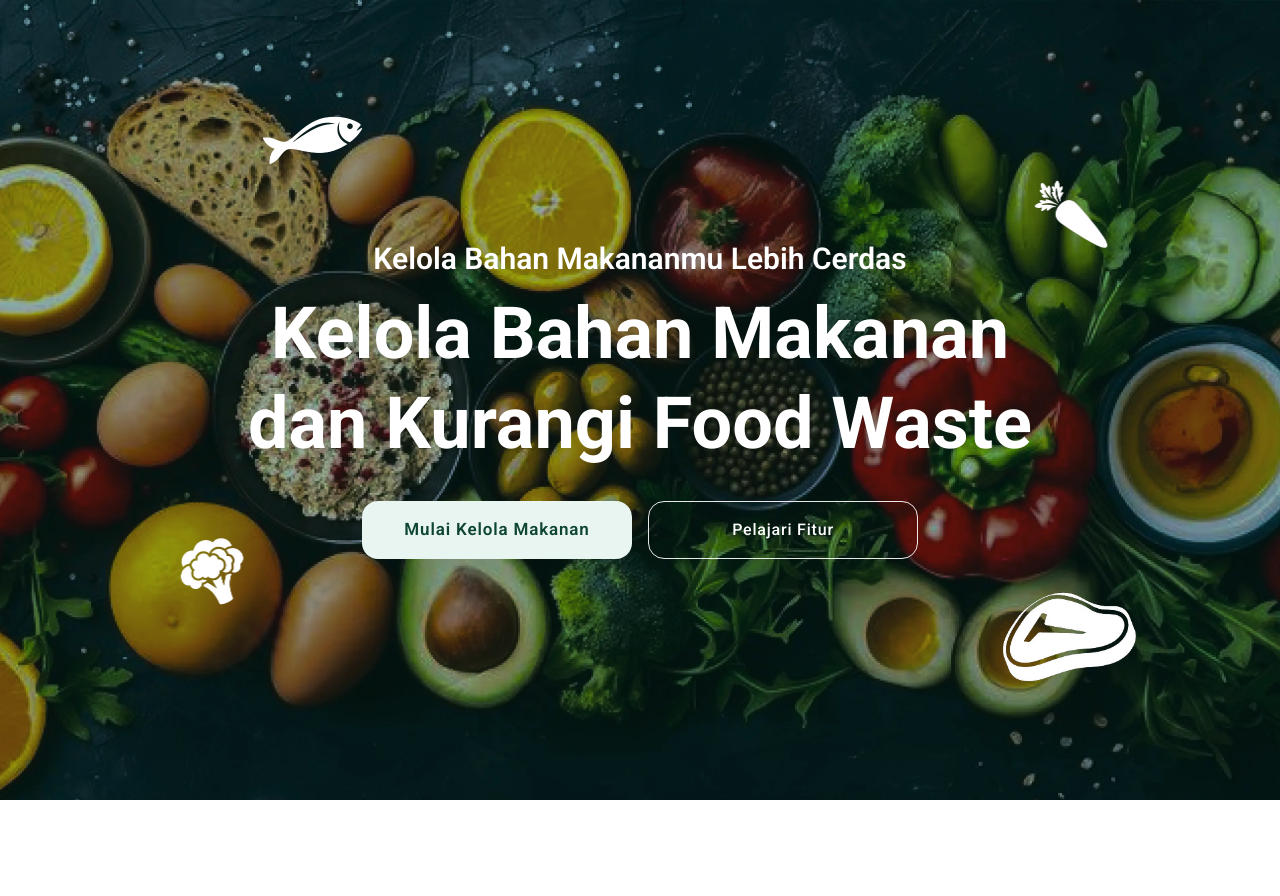
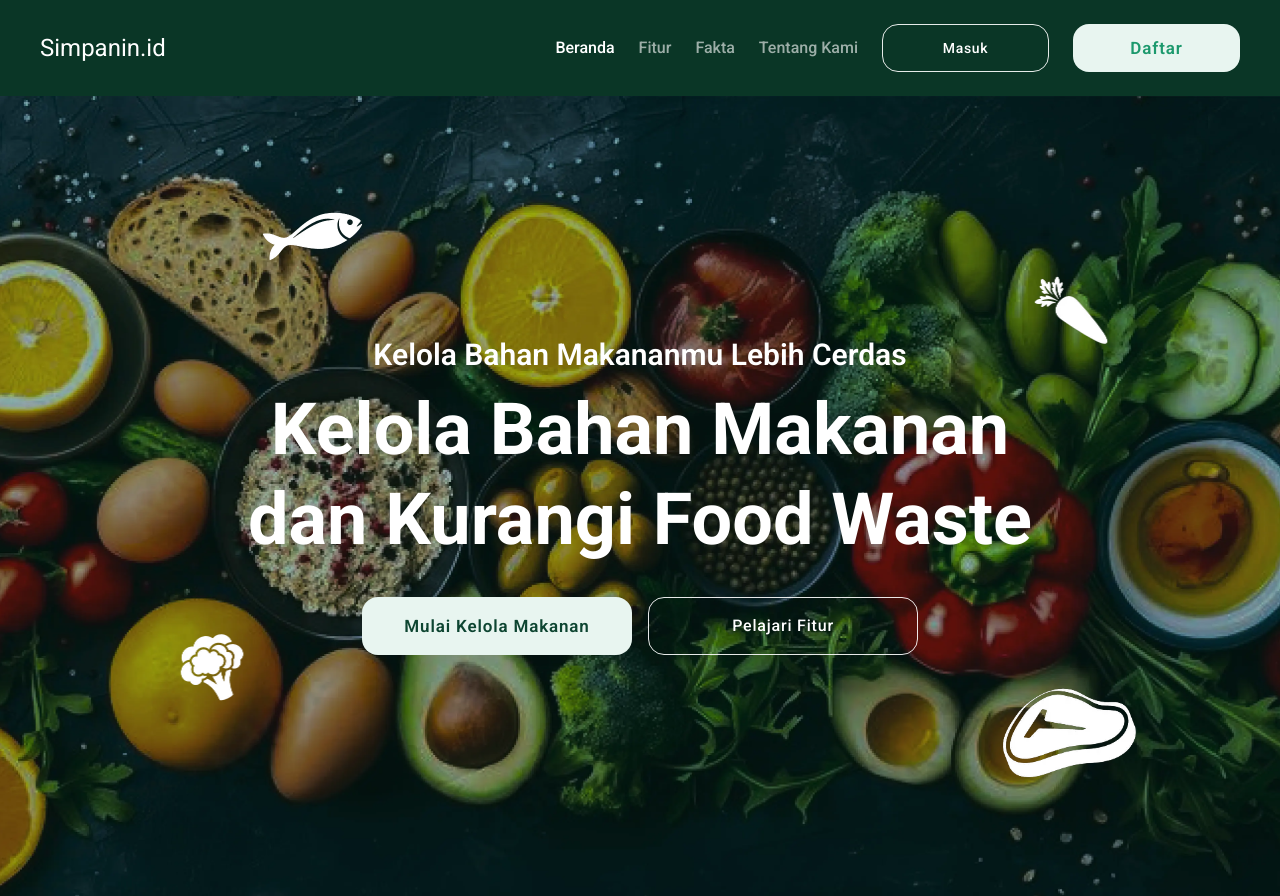
Before and after one commit to jasonenkristo123/BCC-INTERN, a Next.js app: page /landing in a window 1280 px wide. Before the commit the page ends 800 px from the top, so only its background shows below. Built offline with nearby package versions, Linux system fonts and the light colour scheme.

Commit message:
feat: add reusable navigation bar and add it to layout

```diff
--- a/postcss.config.mjs
+++ b/postcss.config.mjs
@@ -4,7 +4,7 @@ const config = {
   },
   extends: {
     fontFamily: {
-      roboto: ["var(--font-roboto)", "sans-serif"],
+      roboto: ['var(--font-roboto)', 'sans-serif'],
     },
   },
 }
--- /dev/null
+++ b/src/app/(landing)/landing/page.tsx
@@ -0,0 +1,9 @@
+import HeroSection from '@/features/landing/components/hero-section'
+
+export default function LandingPage() {
+  return (
+    <section>
+      <HeroSection />
+    </section>
+  )
+}
--- /dev/null
+++ b/src/app/(landing)/layout.tsx
@@ -0,0 +1,11 @@
+import Navbar from "@/shared/components/layout/navbar";
+
+
+export default function LandingLayout({ children }: {children: React.ReactNode}) {
+    return (
+        <>
+            <Navbar />
+            {children}
+        </>
+    )
+}
--- a/src/app/globals.css
+++ b/src/app/globals.css
@@ -35,7 +35,8 @@
 
 @theme inline {
   --color-primary: #0a3626;
-  --color-primary-muda: #0D4531;
+  --color-primary-muda: #0d4531;
+  --color-primary-lebihmuda: #1C996D;
   --color-secondary: #115c41;
   --color-semi-white: #e8f5f0;
   --color-text-primary: #1c996d;
--- a/src/app/landing/page.tsx
+++ /dev/null
@@ -1,10 +0,0 @@
-import HeroSection from "@/features/landing/components/hero-section";
-
-
-export default function LandingPage() {
-    return (
-        <section>
-            <HeroSection />
-        </section>
-    )
-}
--- a/src/app/page.tsx
+++ b/src/app/page.tsx
@@ -1,9 +1,5 @@
 import { redirect } from 'next/navigation'
 
 export default function Home() {
-  return (
-    <main>
-      {redirect('/landing')}
-    </main>
-  )
+  return <main>{redirect('/landing')}</main>
 }
--- a/src/features/landing/components/hero-section.tsx
+++ b/src/features/landing/components/hero-section.tsx
@@ -1,9 +1,9 @@
-import Image from "next/image";
-import Button from "@/shared/components/ui/button";
+import Image from 'next/image'
+import Button from '@/shared/components/ui/button'
 
 export default function HeroSection() {
   return (
-        <section className="relative w-full h-screen overflow-hidden">
+    <section id='beranda' className="relative w-full h-screen overflow-hidden">
       <Image
         src="/assets/heroimg.webp"
         alt="Fresh vegetables and fruits background"
@@ -14,52 +14,58 @@ export default function HeroSection() {
         className="object-cover"
       />
 
-
       {/* Icons */}
       <div className="absolute inset-0 pointer-events-none">
         {/* Fish icon - top left */}
         <div className="absolute top-[11%] left-[19%] w-[142px] h-[101px]">
-                    <Image src="/assets/ikan.webp"
+          <Image
+            src="/assets/ikan.webp"
             alt="Fish Icon"
             priority
             quality={100}
             width={677}
             height={369}
-                        className="w-[142px] h-[101px]" />
+            className="w-[142px] h-[101px]"
+          />
         </div>
 
         {/* Broccoli icon - bottom left */}
         <div className="absolute bottom-[20%] left-[10%] w-[172px] h-[136px] ">
-                    <Image src="/assets/brokoli.webp"
+          <Image
+            src="/assets/brokoli.webp"
             alt="Broccoli Icon"
             priority
             quality={100}
             width={677}
             height={369}
-                        className="w-[172px] h-[136px]" />
+            className="w-[172px] h-[136px]"
+          />
         </div>
 
         {/* Carrot icon - top right*/}
         <div className="absolute top-[19%] right-[11%] w-[130px] h-[127px]">
-                    <Image src="/assets/wortel.webp"
+          <Image
+            src="/assets/wortel.webp"
             alt="Carrot Icon"
             priority
             quality={100}
             width={677}
             height={369}
-                        className="w-[130px] h-[127px]" />
+            className="w-[130px] h-[127px]"
+          />
         </div>
 
         {/* Meat/steak icon - bottom right */}
-                <div
-                    className="absolute bottom-[9%] right-[8%] w-[222px] h-[182px]">
-                    <Image src="/assets/daging.webp"
+        <div className="absolute bottom-[9%] right-[8%] w-[222px] h-[182px]">
+          <Image
+            src="/assets/daging.webp"
             alt="Meat Icon"
             priority
             quality={100}
             width={677}
             height={369}
-                        className="w-[222px] h-[182px]" />
+            className="w-[222px] h-[182px]"
+          />
         </div>
       </div>
 
@@ -75,7 +81,7 @@ export default function HeroSection() {
         </h1>
 
         <div className="flex flex-col sm:flex-row gap-4">
-                    <Button variant="primary" size="lg" href="#">
+          <Button variant="primary" size="lg" href="#" className='text-primary-muda'>
             Mulai Kelola Makanan
           </Button>
           <Button variant="secondary" size="lg" href="#">
@@ -84,5 +90,5 @@ export default function HeroSection() {
         </div>
       </div>
     </section>
-    );
+  )
 }
--- /dev/null
+++ b/src/shared/components/layout/footer.tsx
@@ -0,0 +1,4 @@
+
+export default function Footer() {
+
+}
--- a/src/shared/components/layout/navbar.tsx
+++ b/src/shared/components/layout/navbar.tsx
@@ -0,0 +1,44 @@
+"use client"
+
+import Link from "next/link";
+import Button from "../ui/button";
+import { useState } from "react";
+
+
+
+export default function Navbar() {
+    const [activeSection, setActiveSection] = useState("#beranda");
+
+    const navLinks = [
+        { name: "Beranda", href: "#beranda" },
+        { name: "Fitur", href: "#fitur"},
+        { name: "Fakta", href: "#fakta"},
+        { name: "Tentang Kami", href: "#tentang-kami"}
+    ]
+
+
+    return (
+        <nav className="w-full bg-primary flex justify-between items-center px-10 py-6">
+            <div className="font-roboto-400 text-white text-2xl">
+                Simpanin.id
+            </div>
+            <div className="flex gap-6 items-center">
+                <div className="flex gap-6">
+                    {navLinks.map((links) => (
+                        <Link
+                        key={links.href}
+                        href={links.href}
+                        onClick={() => setActiveSection(links.href)}
+                        className={`${activeSection === links.href ? "opacity-100": "opacity-60"} font-roboto-500 text-white transition-opacity scroll-smooth`}>
+                            {links.name}
+                        </Link>
+                    ))}
+                </div>
+                <div className="flex gap-6">
+                    <Button variant="secondary" size="md">Masuk</Button>
+                    <Button variant="primary" size="md" className="text-primary-lebihmuda">Daftar</Button>
+                </div>
+            </div>
+        </nav>
+    )
+}
--- a/src/shared/components/ui/button.tsx
+++ b/src/shared/components/ui/button.tsx
@@ -1,63 +1,69 @@
-import { ButtonHTMLAttributes, AnchorHTMLAttributes, ReactNode } from "react";
+import { ButtonHTMLAttributes, AnchorHTMLAttributes, ReactNode } from 'react'
 
-type ButtonVariant = "primary" | "secondary";
-type ButtonSize = "sm" | "md" | "lg";
+type ButtonVariant = 'primary' | 'secondary'
+type ButtonSize = 'sm' | 'md' | 'lg'
 
 type BaseProps = {
-    variant?: ButtonVariant;
-    size?: ButtonSize;
-    children: ReactNode;
-    className?: string;
-};
+  variant?: ButtonVariant
+  size?: ButtonSize
+  children: ReactNode
+  className?: string
+}
 
 type ButtonAsButton = BaseProps &
   ButtonHTMLAttributes<HTMLButtonElement> & {
-        href?: undefined;
-    };
+    href?: undefined
+  }
 
 type ButtonAsLink = BaseProps &
   AnchorHTMLAttributes<HTMLAnchorElement> & {
-        href: string;
-    };
+    href: string
+  }
 
-type ButtonProps = ButtonAsButton | ButtonAsLink;
+type ButtonProps = ButtonAsButton | ButtonAsLink
 
 const variantStyles: Record<ButtonVariant, string> = {
   primary:
-        "bg-semi-white font-roboto-600 font-medium text-[17px] text-primary-muda hover:bg-white",
+    'bg-semi-white font-roboto-600 font-medium text-[17px] hover:bg-white',
   secondary:
-        "text-white bg-transparent font-roboto-500 border-[1.5px] border-white/90 hover:bg-white/10"
-};
+    'text-white bg-transparent font-roboto-500 border-[1.5px] border-white/90 hover:bg-white/10',
+}
 
 const sizeStyles: Record<ButtonSize, string> = {
-    sm: "px-6 py-2 text-xs",
-    md: "px-8 py-3 text-sm",
-    lg: "px-10 py-4 text-base w-[270px]",
-};
+  sm: 'px-6 py-2 text-xs',
+  md: 'px-8 py-3 text-sm w-[167px]',
+  lg: 'px-10 py-4 text-base w-[270px]',
+}
 
 export default function Button({
-    variant = "primary",
-    size = "md",
+  variant = 'primary',
+  size = 'md',
   children,
-    className = "",
+  className = '',
   ...props
 }: ButtonProps) {
   const baseStyles =
-        "inline-flex items-center justify-center rounded-2xl tracking-wider transition-all duration-300 cursor-pointer";
+    'inline-flex items-center justify-center rounded-2xl tracking-wider transition-all duration-300 cursor-pointer'
 
-    const classes = `${baseStyles} ${variantStyles[variant]} ${sizeStyles[size]} ${className}`;
+  const classes = `${baseStyles} ${variantStyles[variant]} ${sizeStyles[size]} ${className}`
 
-    if ("href" in props && props.href) {
+  if ('href' in props && props.href) {
     return (
-            <a className={classes} {...(props as AnchorHTMLAttributes<HTMLAnchorElement>)}>
+      <a
+        className={classes}
+        {...(props as AnchorHTMLAttributes<HTMLAnchorElement>)}
+      >
         {children}
       </a>
-        );
+    )
   }
 
   return (
-        <button className={classes} {...(props as ButtonHTMLAttributes<HTMLButtonElement>)}>
+    <button
+      className={classes}
+      {...(props as ButtonHTMLAttributes<HTMLButtonElement>)}
+    >
       {children}
     </button>
-    );
+  )
 }
```
Also changed, not shown: src/app/layout.tsx (+1 -6 lines). Lines whose indentation alone changed are shown as unchanged.
